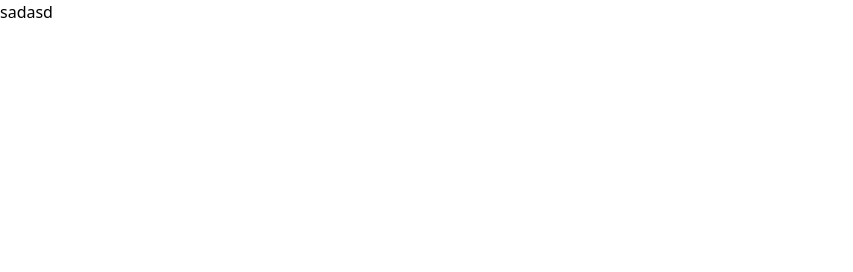
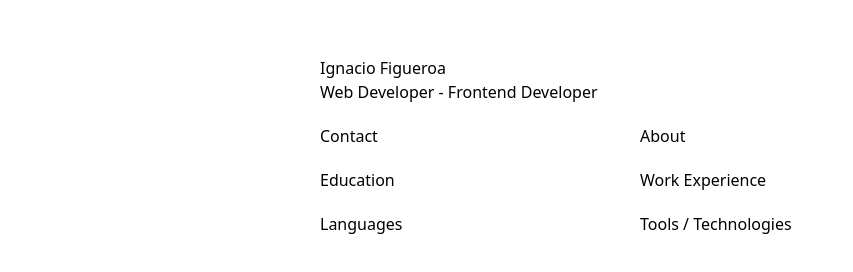
Before and after one commit to figueroaignacio/cv, a website: page index.html in a window 1280 px wide. Shown: the whole page, without its empty margins (0-853 px from the left). Drawn offline with Linux system fonts and the light colour scheme.

Commit message:
feat: finish layout

```diff
--- a/index.html
+++ b/index.html
@@ -8,9 +8,24 @@
     <title>Ignacio Figueroa - Curriculum Vitae</title>
   </head>
   <body>
-    <div id="app">
-      <h1>sadasd</h1>
-    </div>
+    <main class="flex flex-col min-h-[100dvh] gap-5 px-80 py-14">
+      <section>
+        <h1>Ignacio Figueroa</h1>
+        <h2>Web Developer - Frontend Developer</h2>
+      </section>
+      <div class="grid grid-cols-6 justify-center items-center mx-auto w-full">
+        <section class="col-span-3 space-y-5">
+          <div id="contact">Contact</div>
+          <div id="education">Education</div>
+          <div id="languages">Languages</div>
+        </section>
+        <section class="col-span-3 space-y-5">
+          <div>About</div>
+          <div>Work Experience</div>
+          <div>Tools / Technologies</div>
+        </section>
+      </div>
+    </main>
     <script type="module" src="/src/main.ts"></script>
   </body>
 </html>
```
Also changed, not shown: src/styles/output.css.
